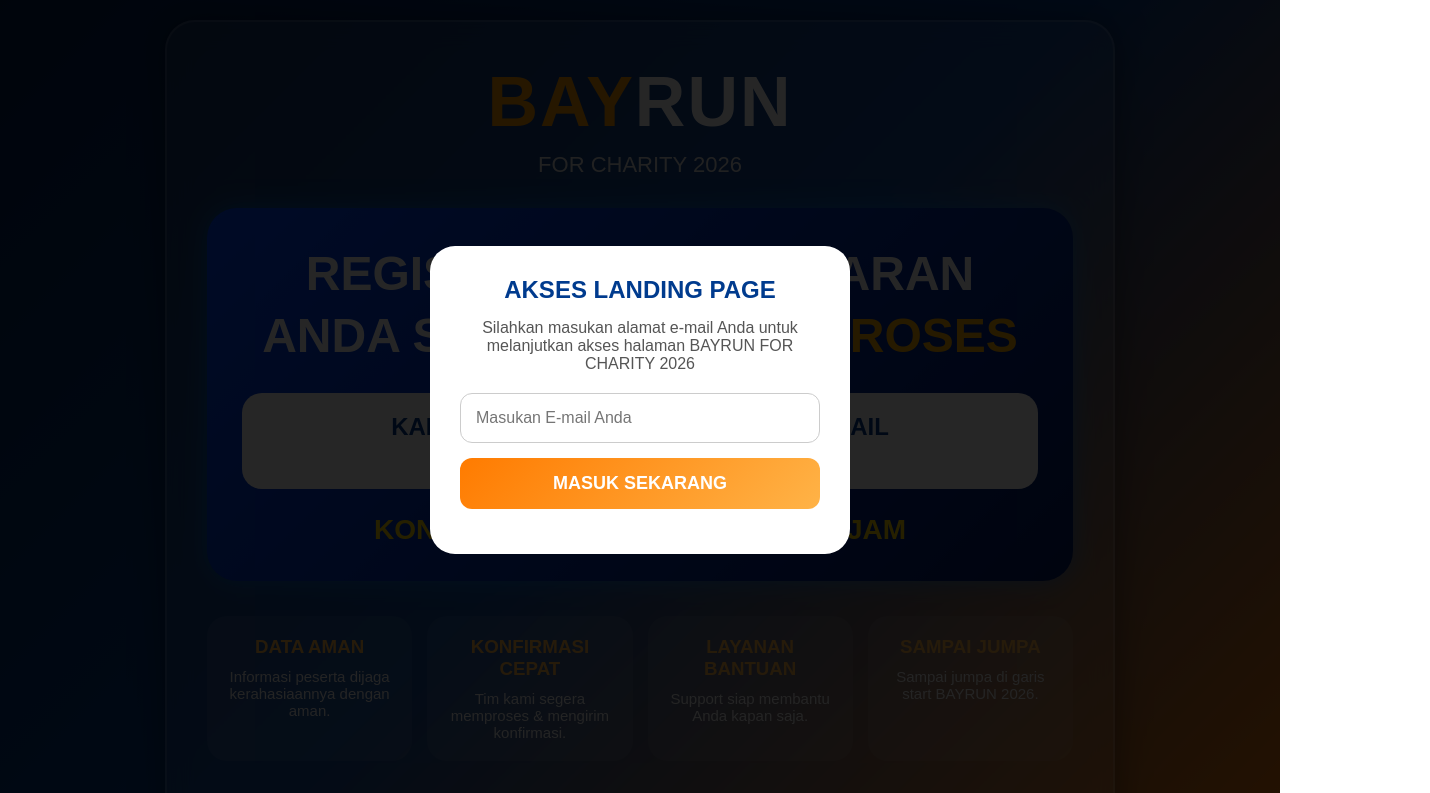
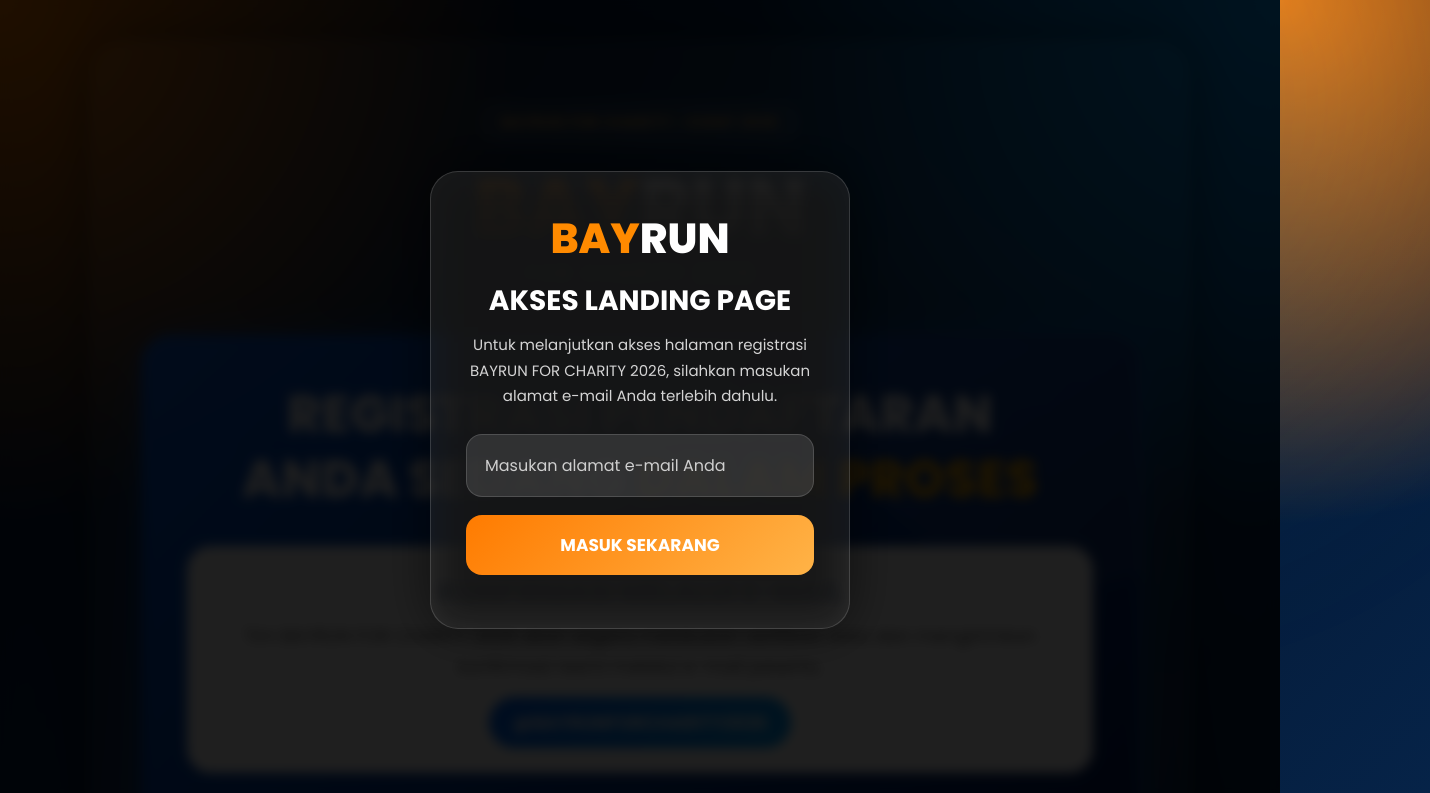
Before and after one commit to ticketdigitalstore/KONFIRMASI-SELANJUTNYA, a plain HTML site: page index.html in a window 1280 px wide. Shown: the top 793 px of the page, 1430 px wide, since content can reach past the window. Drawn offline with nearby package versions, Linux system fonts and the light colour scheme.

Commit message:
Revamp index.html with new styles and content

```diff
--- a/index.html
+++ b/index.html
@@ -5,21 +5,144 @@
 <meta name="viewport" content="width=device-width, initial-scale=1.0">
 <title>BAYRUN FOR CHARITY 2026</title>
 
+<link href="https://fonts.googleapis.com/css2?family=Poppins:wght@300;400;500;600;700;800&display=swap" rel="stylesheet">
+
 <style>
 
 *{
     margin:0;
     padding:0;
     box-sizing:border-box;
-    font-family:Arial, Helvetica, sans-serif;
+    font-family:'Poppins',sans-serif;
 }
 
 body{
-    background:linear-gradient(135deg,#001f4d,#003b8e,#ff7b00);
+    background:
+    radial-gradient(circle at top left,#ff7b00 0%,transparent 25%),
+    radial-gradient(circle at top right,#009dff 0%,transparent 25%),
+    linear-gradient(135deg,#04152d,#072b57,#00101f);
     min-height:100vh;
     overflow-x:hidden;
     color:white;
+    position:relative;
 }
+
+/* BACKGROUND EFFECT */
+
+body::before{
+    content:'';
+    position:absolute;
+    width:700px;
+    height:700px;
+    background:rgba(0,153,255,0.15);
+    filter:blur(120px);
+    top:-250px;
+    right:-150px;
+    border-radius:50%;
+}
+
+body::after{
+    content:'';
+    position:absolute;
+    width:700px;
+    height:700px;
+    background:rgba(255,123,0,0.15);
+    filter:blur(120px);
+    bottom:-250px;
+    left:-150px;
+    border-radius:50%;
+}
+
+/* POPUP */
+
+.popup{
+    position:fixed;
+    inset:0;
+    background:rgba(0,0,0,0.88);
+    backdrop-filter:blur(6px);
+    display:flex;
+    justify-content:center;
+    align-items:center;
+    z-index:9999;
+    padding:20px;
+}
+
+.popup-box{
+    width:100%;
+    max-width:420px;
+    background:rgba(255,255,255,0.08);
+    border:1px solid rgba(255,255,255,0.15);
+    backdrop-filter:blur(20px);
+    border-radius:28px;
+    padding:35px;
+    text-align:center;
+    box-shadow:0 0 50px rgba(0,0,0,0.5);
+}
+
+.popup-logo{
+    font-size:42px;
+    font-weight:800;
+    margin-bottom:10px;
+}
+
+.popup-logo span{
+    color:#ff8a00;
+}
+
+.popup-box h2{
+    font-size:28px;
+    margin-bottom:10px;
+}
+
+.popup-box p{
+    color:#d4d4d4;
+    line-height:1.7;
+    margin-bottom:25px;
+    font-size:15px;
+}
+
+.popup-box input{
+    width:100%;
+    padding:18px;
+    border:none;
+    border-radius:16px;
+    margin-bottom:18px;
+    background:rgba(255,255,255,0.12);
+    color:white;
+    font-size:16px;
+    outline:none;
+    border:1px solid rgba(255,255,255,0.15);
+}
+
+.popup-box input::placeholder{
+    color:#cfcfcf;
+}
+
+.popup-box button{
+    width:100%;
+    padding:17px;
+    border:none;
+    border-radius:16px;
+    background:linear-gradient(135deg,#ff7b00,#ffb347);
+    color:white;
+    font-size:17px;
+    font-weight:700;
+    cursor:pointer;
+    transition:0.3s;
+}
+
+.popup-box button:hover{
+    transform:translateY(-2px);
+    box-shadow:0 10px 30px rgba(255,123,0,0.35);
+}
+
+.success{
+    margin-top:18px;
+    color:#00ff9d;
+    font-weight:600;
+}
+
+/* MAIN */
 
 .container{
     width:100%;
@@ -27,183 +150,247 @@ body{
     display:flex;
     justify-content:center;
     align-items:center;
-    padding:20px;
+    padding:40px 20px;
+    position:relative;
+    z-index:1;
 }
 
 .card{
     width:100%;
-    max-width:950px;
-    background:rgba(255,255,255,0.08);
-    border:2px solid rgba(255,255,255,0.15);
-    backdrop-filter:blur(12px);
-    border-radius:30px;
-    padding:40px;
-    text-align:center;
-    box-shadow:0 0 35px rgba(0,0,0,0.4);
+    max-width:1100px;
+    background:rgba(255,255,255,0.05);
+    border:1px solid rgba(255,255,255,0.12);
+    backdrop-filter:blur(16px);
+    border-radius:35px;
+    overflow:hidden;
+    box-shadow:0 0 50px rgba(0,0,0,0.4);
     position:relative;
 }
 
+/* TOP */
+
+.top{
+    padding:60px 50px 40px;
+    text-align:center;
+    position:relative;
+}
+
+.badge{
+    display:inline-block;
+    background:rgba(255,255,255,0.08);
+    border:1px solid rgba(255,255,255,0.12);
+    padding:10px 22px;
+    border-radius:999px;
+    margin-bottom:25px;
+    color:#ffb347;
+    font-weight:600;
+    font-size:14px;
+    letter-spacing:1px;
+}
+
 .logo{
-    font-size:70px;
-    font-weight:bold;
+    font-size:78px;
+    font-weight:800;
+    line-height:1;
     margin-bottom:10px;
+}
+
+.logo span{
+    color:#ff8a00;
+}
+
+.sub{
+    color:#d0d0d0;
+    font-size:22px;
+    margin-bottom:45px;
     letter-spacing:2px;
 }
 
-.logo .orange{
-    color:#ff9900;
+.status-box{
+    background:
+    linear-gradient(135deg,rgba(0,102,255,0.8),rgba(0,24,82,0.95));
+    border-radius:30px;
+    padding:45px;
+    position:relative;
+    overflow:hidden;
+    border:1px solid rgba(255,255,255,0.12);
+    box-shadow:0 0 40px rgba(0,102,255,0.35);
 }
 
-.sub{
-    font-size:22px;
-    color:#ddd;
-    margin-bottom:30px;
+.status-box::before{
+    content:'';
+    position:absolute;
+    width:500px;
+    height:500px;
+    background:rgba(255,255,255,0.06);
+    border-radius:50%;
+    top:-250px;
+    right:-180px;
 }
 
-.status-box{
-    background:linear-gradient(135deg,#0047ff,#001b63);
-    border-radius:30px;
-    padding:35px;
-    box-shadow:0 0 25px rgba(0,140,255,0.5);
-}
-
-.status-box h1{
-    font-size:48px;
-    line-height:1.3;
+.status-title{
+    font-size:52px;
+    font-weight:800;
+    line-height:1.25;
     text-transform:uppercase;
-    margin-bottom:25px;
+    position:relative;
+    z-index:1;
 }
 
 .orange{
     color:#ffae00;
 }
 
-.email-box{
+.mail-box{
+    margin-top:35px;
     background:white;
-    color:#003b8e;
-    padding:20px;
-    border-radius:20px;
-    margin-top:20px;
-    font-size:24px;
-    font-weight:bold;
+    border-radius:24px;
+    padding:25px;
+    position:relative;
+    z-index:1;
 }
 
-.wait{
-    margin-top:25px;
+.mail-box h3{
+    color:#0d2c63;
     font-size:28px;
-    font-weight:bold;
-    color:#ffd700;
+    margin-bottom:8px;
 }
 
-.features{
-    display:grid;
-    grid-template-columns:repeat(auto-fit,minmax(180px,1fr));
-    gap:15px;
-    margin-top:35px;
+.mail-box p{
+    color:#4f4f4f;
+    font-size:18px;
+    line-height:1.7;
 }
 
-.feature{
-    background:rgba(255,255,255,0.08);
-    border-radius:20px;
-    padding:20px;
-}
-
-.feature h3{
-    color:#ffb347;
-    margin-bottom:10px;
-}
-
-.feature p{
-    color:#eee;
-    font-size:15px;
-}
-
-.bottom{
-    margin-top:35px;
-    font-size:22px;
-    font-weight:bold;
-}
-
-.popup{
-    position:fixed;
-    inset:0;
-    background:rgba(0,0,0,0.85);
-    display:flex;
-    justify-content:center;
-    align-items:center;
-    z-index:9999;
-}
-
-.popup-box{
-    width:90%;
-    max-width:420px;
-    background:white;
-    border-radius:25px;
-    padding:30px;
-    text-align:center;
-    color:#222;
-}
-
-.popup-box h2{
-    color:#003b8e;
-    margin-bottom:15px;
-}
-
-.popup-box p{
-    margin-bottom:20px;
-    color:#555;
-}
-
-.popup-box input{
-    width:100%;
-    padding:15px;
-    border-radius:12px;
-    border:1px solid #ccc;
-    margin-bottom:15px;
-    font-size:16px;
-}
-
-.popup-box button{
-    width:100%;
-    padding:15px;
-    border:none;
-    border-radius:12px;
-    background:linear-gradient(135deg,#ff7b00,#ffb347);
+.mail-tag{
+    margin-top:15px;
+    display:inline-block;
+    background:linear-gradient(135deg,#0066ff,#00a2ff);
+    padding:12px 24px;
+    border-radius:999px;
+    font-weight:700;
     color:white;
-    font-size:18px;
-    font-weight:bold;
-    cursor:pointer;
-}
-
-.popup-box button:hover{
-    opacity:0.9;
-}
-
-.success{
-    margin-top:15px;
-    color:green;
-    font-weight:bold;
-}
-
-@media(max-width:768px){
-
-.logo{
-    font-size:45px;
-}
-
-.status-box h1{
-    font-size:28px;
-}
-
-.email-box{
     font-size:18px;
 }
 
 .wait{
-    font-size:20px;
+    margin-top:28px;
+    font-size:26px;
+    font-weight:700;
+    color:#ffd54a;
+    position:relative;
+    z-index:1;
 }
 
-.bottom{
+/* FEATURES */
+
+.features{
+    padding:45px 50px 60px;
+    display:grid;
+    grid-template-columns:repeat(auto-fit,minmax(220px,1fr));
+    gap:20px;
+}
+
+.feature{
+    background:rgba(255,255,255,0.05);
+    border:1px solid rgba(255,255,255,0.08);
+    border-radius:24px;
+    padding:28px;
+    transition:0.3s;
+}
+
+.feature:hover{
+    transform:translateY(-4px);
+    border-color:rgba(255,174,0,0.35);
+}
+
+.feature-icon{
+    font-size:42px;
+    margin-bottom:15px;
+}
+
+.feature h3{
+    font-size:20px;
+    margin-bottom:12px;
+    color:#ffb347;
+}
+
+.feature p{
+    color:#d0d0d0;
+    line-height:1.8;
+    font-size:15px;
+}
+
+/* FOOTER */
+
+.footer{
+    padding:0 50px 55px;
+    text-align:center;
+}
+
+.footer-box{
+    background:linear-gradient(135deg,#0b2c61,#004cff);
+    border-radius:22px;
+    padding:25px;
+    font-size:24px;
+    font-weight:700;
+    line-height:1.7;
+    box-shadow:0 0 30px rgba(0,76,255,0.25);
+}
+
+.footer-box span{
+    color:#ffb347;
+}
+
+/* MOBILE */
+
+@media(max-width:768px){
+
+.top{
+    padding:40px 25px 30px;
+}
+
+.logo{
+    font-size:52px;
+}
+
+.sub{
+    font-size:17px;
+}
+
+.status-box{
+    padding:28px;
+}
+
+.status-title{
+    font-size:30px;
+}
+
+.mail-box h3{
+    font-size:22px;
+}
+
+.mail-box p{
+    font-size:15px;
+}
+
+.mail-tag{
+    font-size:15px;
+}
+
+.wait{
+    font-size:18px;
+}
+
+.features{
+    padding:30px 25px 40px;
+}
+
+.footer{
+    padding:0 25px 35px;
+}
+
+.footer-box{
     font-size:18px;
 }
 
@@ -214,19 +401,24 @@ body{
 
 <body>
 
-<!-- POPUP EMAIL -->
+<!-- POPUP -->
 
 <div class="popup" id="popup">
 
     <div class="popup-box">
 
+        <div class="popup-logo">
+            <span>BAY</span>RUN
+        </div>
+
         <h2>AKSES LANDING PAGE</h2>
 
         <p>
-            Silahkan masukan alamat e-mail Anda untuk melanjutkan akses halaman BAYRUN FOR CHARITY 2026
+            Untuk melanjutkan akses halaman registrasi BAYRUN FOR CHARITY 2026,
+            silahkan masukan alamat e-mail Anda terlebih dahulu.
         </p>
 
-        <input type="email" id="email" placeholder="Masukan E-mail Anda">
+        <input type="email" id="email" placeholder="Masukan alamat e-mail Anda">
 
         <button onclick="sendEmail()">
             MASUK SEKARANG
@@ -238,14 +430,20 @@ body{
 
 </div>
 
-<!-- LANDING PAGE -->
+<!-- MAIN -->
 
 <div class="container">
 
     <div class="card">
 
+        <div class="top">
+
+            <div class="badge">
+                BAYRUN FOR CHARITY • EVENT 2026
+            </div>
+
             <div class="logo">
-            <span class="orange">BAY</span>RUN
+                <span>BAY</span>RUN
             </div>
 
             <div class="sub">
@@ -254,18 +452,33 @@ body{
 
             <div class="status-box">
 
-            <h1>
+                <div class="status-title">
                     REGISTRASI PENDAFTARAN <br>
                     ANDA SEDANG <span class="orange">DALAM PROSES</span>
-            </h1>
+                </div>
 
-            <div class="email-box">
-                KAMI AKAN KONFIRMASI MELALUI E-MAIL <br>
-                <span class="orange">@BAYRUNFORCHARITY2026</span>
+                <div class="mail-box">
+
+                    <h3>
+                        KONFIRMASI MELALUI E-MAIL
+                    </h3>
+
+                    <p>
+                        Tim BAYRUN FOR CHARITY 2026 akan segera melakukan
+                        verifikasi data dan mengirimkan konfirmasi resmi
+                        melalui e-mail peserta.
+                    </p>
+
+                    <div class="mail-tag">
+                        @BAYRUNFORCHARITY2026
+                    </div>
+
                 </div>
 
                 <div class="wait">
-                KONFIRMASI PALING LAMA 1 X 24 JAM
+                    ⏰ KONFIRMASI PALING LAMA 1 × 24 JAM
+                </div>
+
             </div>
 
         </div>
@@ -273,37 +486,66 @@ body{
         <div class="features">
 
             <div class="feature">
-                <h3>DATA AMAN</h3>
+
+                <div class="feature-icon">🔒</div>
+
+                <h3>DATA PESERTA AMAN</h3>
+
                 <p>
-                    Informasi peserta dijaga kerahasiaannya dengan aman.
+                    Informasi dan data registrasi peserta dijaga dengan aman
+                    serta dilindungi secara rahasia.
                 </p>
+
             </div>
 
             <div class="feature">
-                <h3>KONFIRMASI CEPAT</h3>
+
+                <div class="feature-icon">⚡</div>
+
+                <h3>PROSES KONFIRMASI CEPAT</h3>
+
                 <p>
-                    Tim kami segera memproses & mengirim konfirmasi.
+                    Sistem kami akan segera memproses registrasi dan mengirim
+                    konfirmasi e-mail secepat mungkin.
                 </p>
+
             </div>
 
             <div class="feature">
+
+                <div class="feature-icon">🎧</div>
+
                 <h3>LAYANAN BANTUAN</h3>
+
                 <p>
-                    Support siap membantu Anda kapan saja.
+                    Tim support BAYRUN siap membantu peserta kapan saja selama
+                    proses registrasi berlangsung.
                 </p>
+
             </div>
 
             <div class="feature">
-                <h3>SAMPAI JUMPA</h3>
+
+                <div class="feature-icon">🏃</div>
+
+                <h3>SAMPAI JUMPA DI GARIS START</h3>
+
                 <p>
-                    Sampai jumpa di garis start BAYRUN 2026.
+                    Terima kasih telah menjadi bagian dari event kebaikan
+                    BAYRUN FOR CHARITY 2026.
                 </p>
+
             </div>
 
         </div>
 
-        <div class="bottom">
-            TERIMA KASIH SUDAH MENDAFTAR & MENJADI BAGIAN DARI KEBAIKAN ❤️
+        <div class="footer">
+
+            <div class="footer-box">
+                TERIMA KASIH SUDAH MENDAFTAR & MENJADI BAGIAN DARI
+                <span>KEBAIKAN BAYRUN FOR CHARITY 2026 ❤️</span>
+            </div>
+
         </div>
 
     </div>
@@ -346,7 +588,7 @@ async function sendEmail(){
         );
 
         document.getElementById("success").innerHTML =
-        "AKSES BERHASIL, SILAHKAN TUNGGU...";
+        "AKSES BERHASIL • SILAHKAN TUNGGU...";
 
         setTimeout(() => {
 
```
Lines whose indentation alone changed are shown as unchanged.
